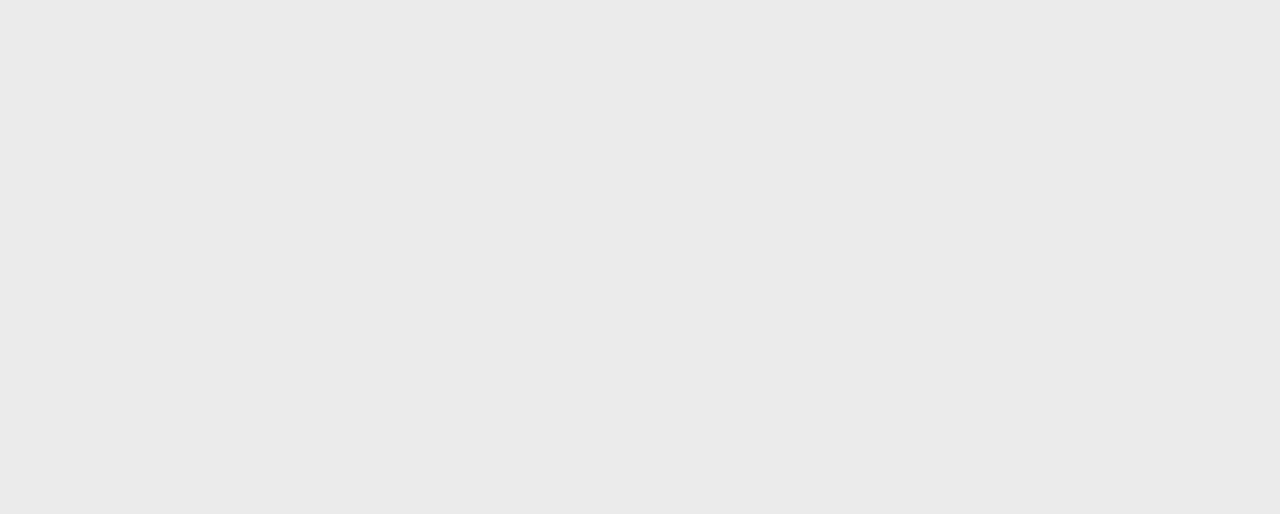
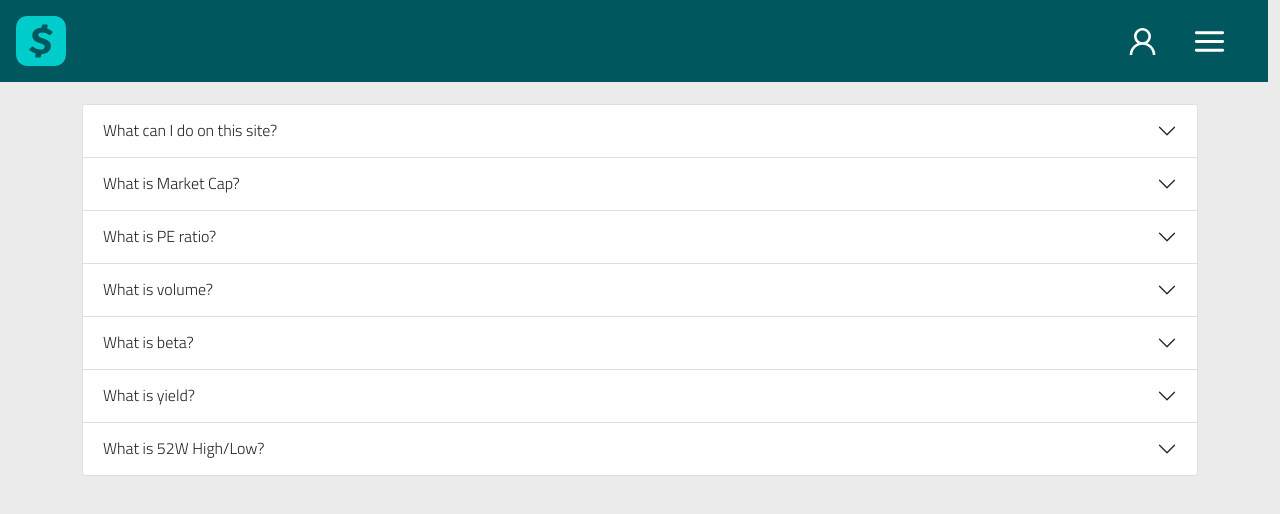
Before and after one commit to Aduno/Stock-Alert-Webapp, a React (Create React App) app: page /Stock-Alert-Webapp/faq in a window 1280 px wide. Before the commit this address had no page. Shown: the top 514 px of the page. Built offline with nearby package versions, Linux system fonts and the light colour scheme.

Commit message:
Editing path for deployment

```diff
--- a/src/data/SidebarData.js
+++ b/src/data/SidebarData.js
@@ -32,13 +32,13 @@ export const SidebarData = [
     },
     {
         title: 'Contact us',
-        path: '/contact',
+        path: '/Stock-Alert-Webapp/contact',
         icon: <HiOutlineMailOpen/>,
         cName: 'nav-text'
     },
     {
         title: 'FAQ',
-        path: '/faq',
+        path: '/Stock-Alert-Webapp/faq',
         icon: <BsQuestionLg/>,
         cName: 'nav-text'
     }
--- a/src/index.js
+++ b/src/index.js
@@ -15,8 +15,8 @@ root.render(
         <Routes>
           <Route exact path="/Stock-Alert-Webapp" element={<App/>}/>
           <Route path="/stories/:id" element={ <StoryPage/>}/>
-          <Route path="/contact" element= {<Contact/>}/>
-          <Route path="/faq" element={<FAQ/>}/>
+          <Route path="/Stock-Alert-Webapp/contact" element= {<Contact/>}/>
+          <Route path="/Stock-Alert-Webapp/faq" element={<FAQ/>}/>
         </Routes>
       </BrowserRouter>
   </React.StrictMode>
```
